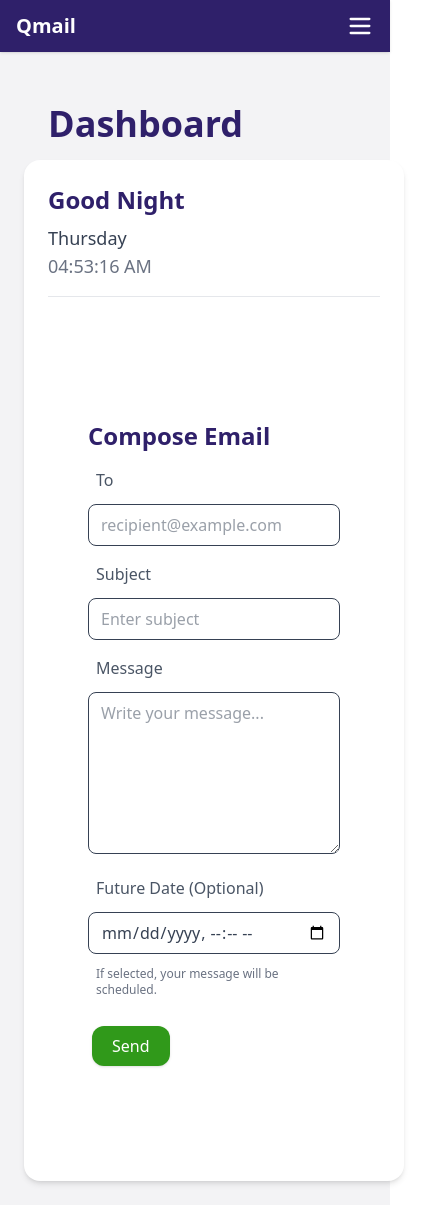
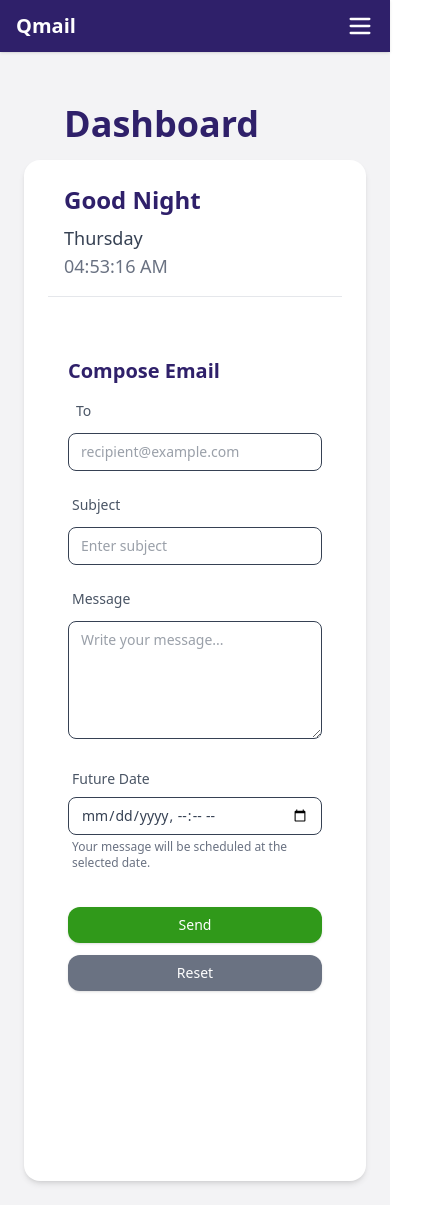
Before and after one commit to FurqanRahim/Qmail, a Next.js app: page /Dashboard in a window 390 px wide. Shown: the whole page, 428 px wide, since content can reach past the window. Built offline with nearby package versions, Linux system fonts and the light colour scheme.

Commit message:
Add Features for Resposiveness

```diff
--- a/src/app/Dashboard/page.jsx
+++ b/src/app/Dashboard/page.jsx
@@ -8,11 +8,11 @@ import CreateMessage from "../components/CreateMessage.jsx";
 
 const page = () => {
     return (
-        <div>
-            <Sidebar children={<CreateMessage />} />
+
+        <Sidebar children={<CreateMessage />} />
 
 
-        </div>
+
     )
 }
 
--- a/src/app/components/CreateMessage.jsx
+++ b/src/app/components/CreateMessage.jsx
@@ -3,7 +3,6 @@
 import React, { useState } from "react";
 
 export default function CreateMessage() {
-    // Four separate states
     const [to, setTo] = useState("");
     const [subject, setSubject] = useState("");
     const [message, setMessage] = useState("");
@@ -11,8 +10,15 @@ export default function CreateMessage() {
 
     const handleSubmit = (e) => {
         e.preventDefault();
+
+        if (futureDate && new Date(futureDate) < new Date()) {
+            alert("Please select a future date and time.");
+            return;
+        }
+
         console.log("Form Submitted:", { to, subject, message, futureDate });
         alert(`Message scheduled for ${futureDate || "Now"}`);
+        handleReset();
     };
 
     const handleReset = () => {
@@ -23,77 +29,99 @@ export default function CreateMessage() {
     };
 
     return (
-        <div className="flex justify-center items-center min-h-screen  p-4 md:-mt-24 md:-ml-150">
+        <div className="flex justify-center min-h-screen   md:-ml-10 lg:px-10 py-6 ">
+            {/* Compose Box */}
             <form
                 onSubmit={handleSubmit}
-                className="w-full max-w-2xl   p-6 space-y-4"
+                className="w-full max-w-lg  p-5 sm:p-7 space-y-5"
             >
                 {/* Header */}
-                <h2 className="text-2xl font-bold text-[#2F206A] pt-4">Compose Email</h2>
+                <h2 className="text-xl sm:text-4xl md:text-3xl font-bold text-[#2F206A]  mb-4 ">
+                    Compose Email
+                </h2>
 
                 {/* To */}
-                <div>
-                    <label className="block text-md font-medium text-gray-600 pl-2 pb-2">To</label>
+                <div className="flex flex-col gap-6">
+                    <div >
+                        <label htmlFor="to" className="block text-sm font-medium text-gray-600 pl-2 pb-2">
+                            To
+                        </label>
                         <input
+                            id="to"
                             type="email"
                             value={to}
                             onChange={(e) => setTo(e.target.value)}
                             placeholder="recipient@example.com"
                             required
-                        className="w-full border rounded-lg px-3 py-2 mt-1 focus:outline-none focus:ring-2 focus:ring-[#2F206A]"
+                            className="w-full border rounded-lg px-3 py-2 mt-1 focus:outline-none focus:ring-2 focus:ring-[#2F206A] text-sm sm:text-base"
                         />
                     </div>
 
                     {/* Subject */}
                     <div>
-                    <label className="block text-md font-medium text-gray-600 pl-2 pb-2">Subject</label>
+                        <label htmlFor="subject" className="block text-sm font-medium text-gray-600 pl-1 pb-2">
+                            Subject
+                        </label>
                         <input
+                            id="subject"
                             type="text"
                             value={subject}
                             onChange={(e) => setSubject(e.target.value)}
                             placeholder="Enter subject"
-                        className="w-full border rounded-lg px-3 py-2 mt-1 focus:outline-none focus:ring-2 focus:ring-[#2F206A]"
+                            required
+                            className="w-full border rounded-lg px-3 py-2 mt-1 focus:outline-none focus:ring-2 focus:ring-[#2F206A] text-sm sm:text-base"
                         />
                     </div>
 
                     {/* Message */}
                     <div>
-                    <label className="block text-md font-medium text-gray-600 pl-2 pb-2">Message</label>
+                        <label htmlFor="message" className="block text-sm font-medium text-gray-600 pl-1 pb-2">
+                            Message
+                        </label>
                         <textarea
+                            id="message"
                             value={message}
                             onChange={(e) => setMessage(e.target.value)}
                             placeholder="Write your message..."
-                        rows="6"
-                        className="w-full border rounded-lg px-3 py-2 mt-1 focus:outline-none focus:ring-2 focus:ring-[#2F206A]"
+                            rows="5"
+                            required
+                            className="w-full border rounded-lg px-3 py-2 mt-1 focus:outline-none focus:ring-2 focus:ring-[#2F206A] text-sm sm:text-base"
                         ></textarea>
                     </div>
 
                     {/* Future Date */}
                     <div>
-                    <label className="block text-md font-medium text-gray-600 pl-2 pb-2">
-                        Future Date (Optional)
+                        <label htmlFor="futureDate" className="block text-sm font-medium text-gray-600 pl-1 pb-1">
+                            Future Date
                         </label>
                         <input
+                            id="futureDate"
                             type="datetime-local"
                             value={futureDate}
                             onChange={(e) => setFutureDate(e.target.value)}
-                        className="w-full border rounded-lg px-3 py-2 mt-1 focus:outline-none focus:ring-2 focus:ring-[#2F206A]"
+                            className="w-full border rounded-lg px-3 py-2 mt-1 focus:outline-none focus:ring-2 focus:ring-[#2F206A] text-sm sm:text-base"
                         />
-                    <p className="text-xs text-gray-500 mt-1 pl-2 pt-2">
-                        If selected, your message will be scheduled.
+                        <p className="text-xs text-gray-500 mt-1 pl-1">
+                            Your message will be scheduled at the selected date.
                         </p>
                     </div>
 
                     {/* Buttons */}
-                <div className="flex flex-wrap gap-3 pt-3">
-
+                    <div className="flex flex-col sm:flex-row gap-3 pt-3">
                         <button
                             type="submit"
-                        className="bg-[rgb(48,153,26)] ml-1 text-white px-5 py-2 rounded-xl shadow hover:bg-[#3CBF20] transition"
+                            className="bg-[rgb(48,153,26)] text-white px-6 py-2 rounded-xl shadow hover:bg-[#3CBF20] transition text-sm sm:text-base"
                         >
                             Send
                         </button>
-
+                        <button
+                            type="button"
+                            onClick={handleReset}
+                            className="bg-gray-500 text-white px-6 py-2 rounded-xl shadow hover:bg-gray-600 transition text-sm sm:text-base"
+                        >
+                            Reset
+                        </button>
+                    </div>
                 </div>
             </form>
         </div>
--- a/src/app/components/Navbar.jsx
+++ b/src/app/components/Navbar.jsx
@@ -12,7 +12,7 @@ const Navbar = () => {
         { name: 'Home', href: '/Homepage/' },
         { name: 'About us', href: '/about-us/' },
         { name: 'Our blog', href: '/services' },
-        { name: 'Get Qmail for free', href: '/portfolio', isButton: true },
+        { name: 'Get Qmail for free', href: '/Dashboard', isButton: true },
         { name: 'Help', href: '/help' },
         { name: 'Sign in', href: '/login' },
     ];
--- a/src/app/components/Sidebar.jsx
+++ b/src/app/components/Sidebar.jsx
@@ -42,12 +42,10 @@ export default function Sidebar({ children }) {
                         <span>{item.name}</span>
                     </Link>
 
-                    {item.isline && (
-                        <div
-                            className={`${isMobile ? "border-white/30" : "border-white/30"
-                                } border-b my-3`}
-                        ></div>
-                    )}
+                    {item.isline ? (
+                        <div className={`${isMobile ? "border-white/30" : "border-white/30"} border-b my-3`}></div>
+                    ) : (<div></div>)}
+
                 </React.Fragment>
             ))}
         </nav>
@@ -92,11 +90,11 @@ export default function Sidebar({ children }) {
 
             {/* Page Content */}
             <main className="flex-1 p-6 pt-14 mt-12 md:mt-0">
-                <h2 className="text-4xl font-bold text-[#2F206A] pl-6">Dashboard</h2>
+                <h2 className="text-4xl font-bold text-[#2F206A] pl-6 ml-4 md:flex  md:-ml-84 md:mb-10 ">Dashboard</h2>
                 <p className="mt-4 text-gray-700">
-                    <div>
-                        <Time children={children} />
-                    </div>
+
+                    <Time children={children} />
+
                 </p>
             </main>
         </div>
--- a/src/app/components/Time.jsx
+++ b/src/app/components/Time.jsx
@@ -45,14 +45,14 @@ export default function Time({ children }) {
     }, []);
 
     return (
-        <div className="bg-white shadow-md rounded-2xl p-6 space-y-4">
+        <div className="bg-white shadow-md rounded-2xl p-6  space-y-4">
             {/* Greeting & Time */}
-            <div>
-                <span className="block text-2xl font-bold text-[#2F206A]">
+            <div className="flex flex-col  ">
+                <span className="block text-2xl font-bold text-[#2F206A] ml-4  ">
                     {greeting}
                 </span>
-                <span className="block text-lg text-gray-700 mt-2">{dayName}</span>
-                <span className="block text-lg text-gray-500">{timeString}</span>
+                <span className="block text-lg text-gray-700 mt-2 ml-4 md:-ml-30">{dayName}</span>
+                <span className="block text-lg text-gray-500 ml-4 md:-ml-20">{timeString}</span>
             </div>
 
             {/* Children will be rendered here */}
--- a/src/app/sidebar/layout.tsx
+++ /dev/null
@@ -1,41 +0,0 @@
-import type { Metadata } from "next";
-import { Geist, Geist_Mono } from "next/font/google";
-import Navbar from "../components/Navbar.jsx"
-import Footer from "../components/Footer.jsx";
-
-
-
-const geistSans = Geist({
-    variable: "--font-geist-sans",
-    subsets: ["latin"],
-});
-
-const geistMono = Geist_Mono({
-    variable: "--font-geist-mono",
-    subsets: ["latin"],
-});
-
-export const metadata: Metadata = {
-    title: "Dashboard | Qmail",
-    description: "Generated by create next app",
-};
-
-export default function RootLayout({
-    children,
-}: Readonly<{
-    children: React.ReactNode;
-}>) {
-    return (
-        <html lang="en">
-            <body
-                className={`${geistSans.variable} ${geistMono.variable} antialiased`}
-            >
-
-
-
-                {children}
-
-            </body>
-        </html>
-    );
-}
```
Also changed, not shown: src/app/components/ViewMessage.jsx (+4 -4 lines), src/app/sidebar/page.tsx (deleted, +0 -84 lines). Lines whose indentation alone changed are shown as unchanged.
